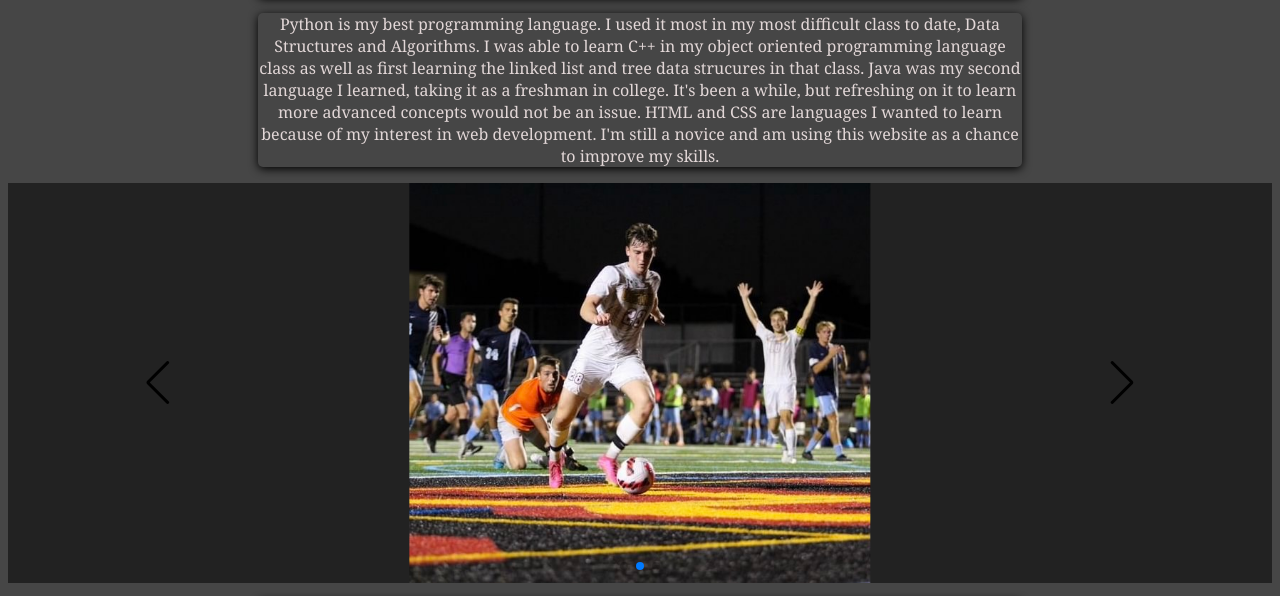
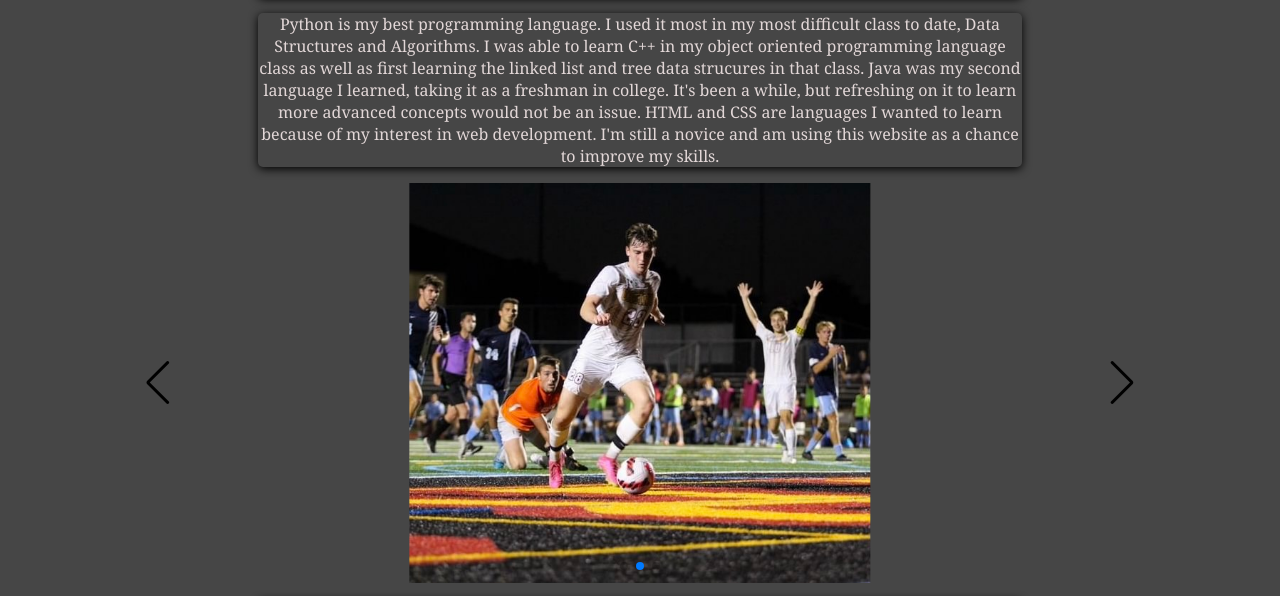
Before and after one commit to jujusf13/Personal_Portfolio, a plain HTML site: page aboutMe.html in a window 1280 px wide. Shown: the part 155-751 px from the top of the page. Drawn offline with nearby package versions, Linux system fonts and the light colour scheme.

Commit message:
new commit

```diff
--- a/aboutMe.css
+++ b/aboutMe.css
@@ -132,7 +132,7 @@ footer nav ul li:hover{
 .container {
     width: 100%;
     height: 400px;
-    background: #222;
+    background: rgb(70, 70, 70);
     display: flex;
     align-items: center;
     justify-content: center;
```
